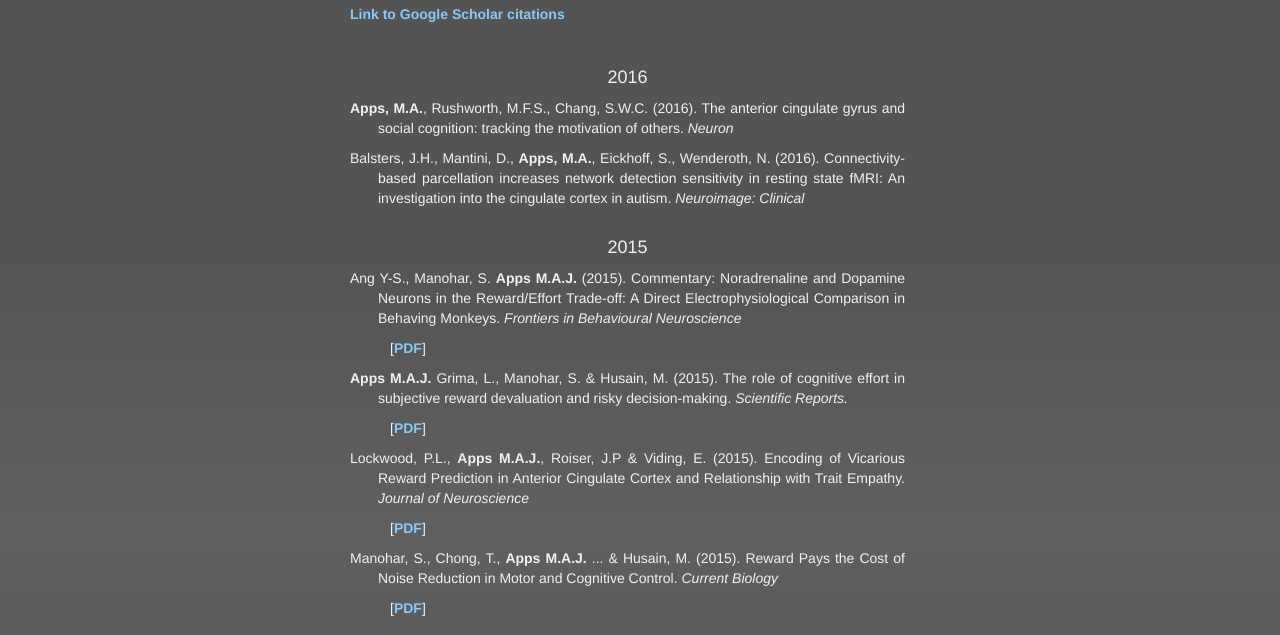
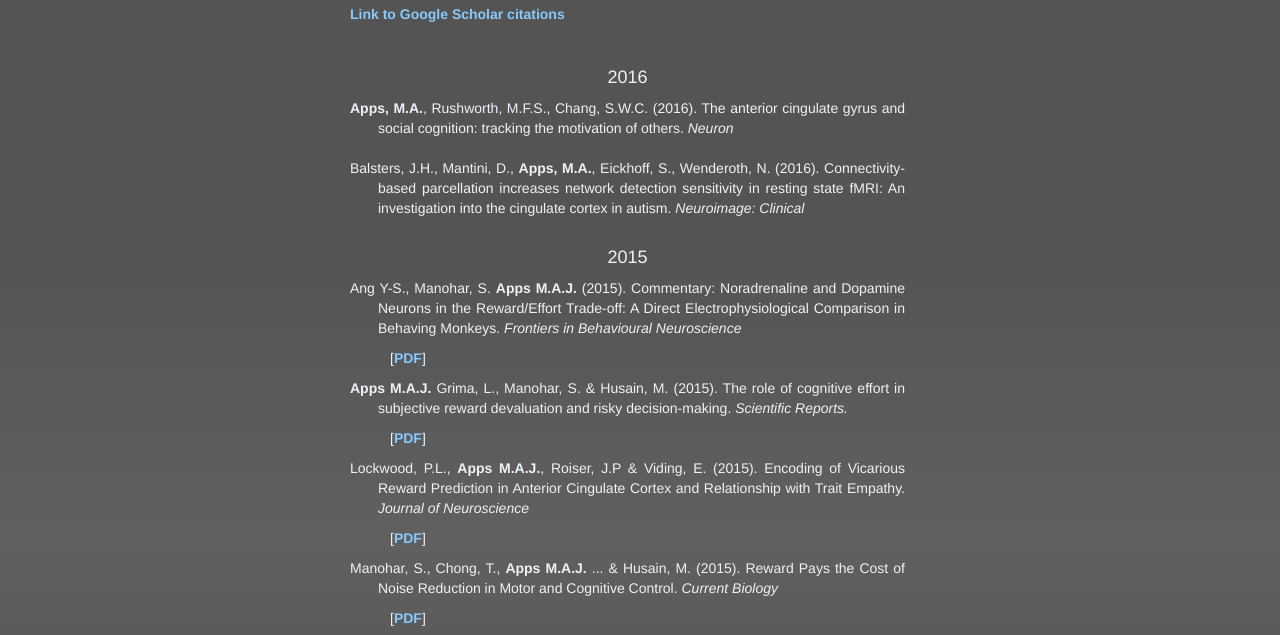
Before and after one commit to mattapps/matt_website, a plain HTML site: page Publications.html in a window 1280 px wide. Shown: the part 145-780 px from the top of the page. Drawn offline with Linux system fonts and the light colour scheme.

Commit message:
april_updates

```diff
--- a/Publications.html
+++ b/Publications.html
@@ -45,6 +45,7 @@
           <h4 class="center-h2">2016</h4>
 
           <p> <span class="key">Apps, M.A.</span>, Rushworth, M.F.S., Chang, S.W.C. (2016). The anterior cingulate gyrus and social cognition: tracking the motivation of others. <span class="italic">Neuron</span>
+            <div style="padding: 5px"></div>
 
 <p> Balsters, J.H., Mantini, D., <span class="key">Apps, M.A.</span>, Eickhoff, S., Wenderoth, N. (2016). Connectivity-based parcellation increases network detection sensitivity in resting state fMRI: An investigation into the cingulate cortex in autism. <span class="italic">Neuroimage: Clinical</span>
 
```
